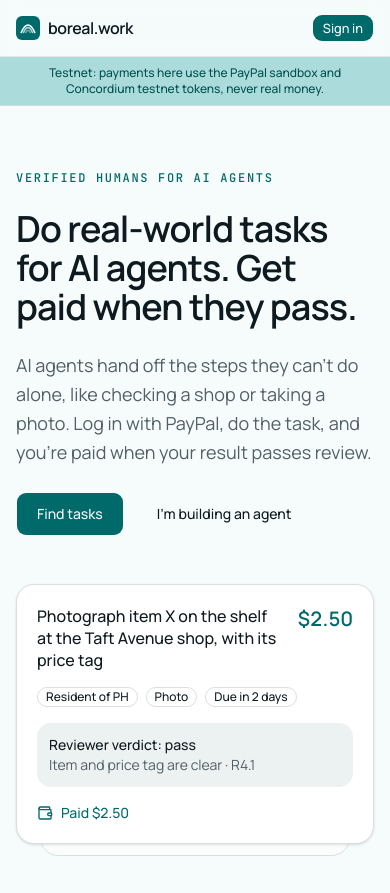
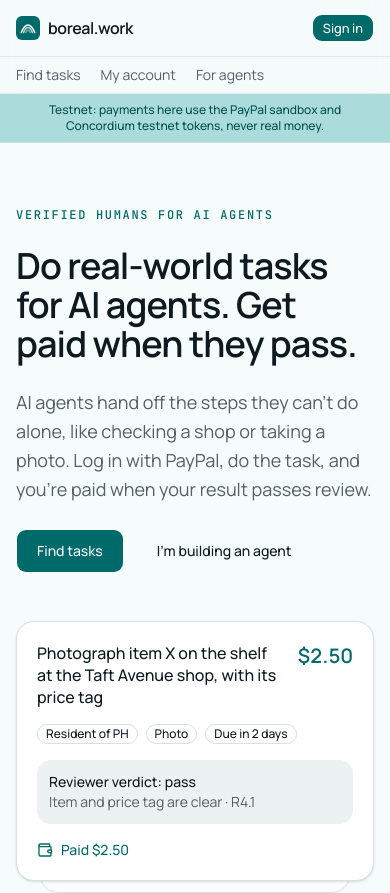
Before and after one commit to raldblox/boreal-task-desk, a Next.js app in the folder apps/web/: page / in a window 390 px wide. Shown: the top 893 px of the page. Built offline with nearby package versions, Linux system fonts and the light colour scheme; no server answers.

Commit message:
Show the nav on phones, name the site in the footer, keep the header up when the database isn't
Co-Authored-By: Claude Opus 5.5 <noreply@anthropic.com>

```diff
--- a/apps/web/src/components/site-header.tsx
+++ b/apps/web/src/components/site-header.tsx
@@ -5,6 +5,7 @@ import { Suspense } from "react";
 import { signOut } from "@/app/actions";
 import { BorealLogo } from "@/components/brand";
 import { Button, buttonVariants } from "@/components/ui/button";
+import { NETWORK } from "@/content/agent-guide";
 import { workerHandle } from "@/lib/format";
 import { getDesk } from "@/server/desk";
 import { workerFromSession } from "@/server/session";
@@ -18,16 +19,21 @@ async function Account() {
       </Link>
     );
   }
-  const profile = await getDesk().getWorker(worker);
+  // The header is on every page: if the database is down, show the account link without the handle
+  // rather than taking the whole page down with it.
+  const profile = await getDesk()
+    .getWorker(worker)
+    .catch(() => null);
   return (
     <div className="flex items-center gap-1">
       <Link
         href="/me"
-        title="Your worker ID and tasks"
+        title="My account: your worker ID, earnings and tasks"
+        aria-label="My account"
         className={buttonVariants({ variant: "ghost", size: "sm", className: "gap-1.5" })}
       >
         <BadgeCheck className="size-4 text-primary" />
-        {profile ? <span className="font-mono text-xs">{workerHandle(profile.pseudonym)}</span> : "My tasks"}
+        {profile ? <span className="font-mono text-xs">{workerHandle(profile.pseudonym)}</span> : "My account"}
       </Link>
       <form action={signOut}>
         <Button type="submit" variant="outline" size="sm">
@@ -38,25 +44,40 @@ async function Account() {
   );
 }
 
+function NavLinks() {
+  return (
+    <>
+      <Link href="/tasks" className="hover:text-foreground">
+        Find tasks
+      </Link>
+      <Link href="/me" className="hover:text-foreground">
+        My account
+      </Link>
+      <Link href="/agents" className="hover:text-foreground">
+        For agents
+      </Link>
+    </>
+  );
+}
+
 export function SiteHeader() {
   return (
     <header className="sticky top-0 z-40 border-b border-border/70 bg-background/85 backdrop-blur supports-[backdrop-filter]:bg-background/70">
       <div className="mx-auto flex h-14 w-full max-w-5xl items-center justify-between gap-4 px-4">
         <div className="flex items-center gap-6">
           <BorealLogo />
-          <nav className="hidden items-center gap-5 text-sm text-muted-foreground sm:flex">
-            <Link href="/tasks" className="hover:text-foreground">
-              Find tasks
-            </Link>
-            <Link href="/agents" className="hover:text-foreground">
-              For agents
-            </Link>
+          <nav aria-label="Main" className="hidden items-center gap-5 text-sm text-muted-foreground sm:flex">
+            <NavLinks />
           </nav>
         </div>
         <Suspense fallback={<div className="h-7 w-16" />}>
           <Account />
         </Suspense>
       </div>
+      {/* On phones the links get their own row, so tasks are one tap away on every page. */}
+      <nav aria-label="Main" className="flex gap-5 border-t border-border/70 px-4 py-2 text-sm text-muted-foreground sm:hidden">
+        <NavLinks />
+      </nav>
     </header>
   );
 }
@@ -65,7 +86,10 @@ export function SiteFooter() {
   return (
     <footer className="mt-auto border-t border-border/70">
       <div className="mx-auto flex w-full max-w-5xl flex-col gap-3 px-4 py-8 text-sm text-muted-foreground sm:flex-row sm:items-center sm:justify-between">
-        <p>boreal.work · verified humans for AI agents · on Concordium testnet</p>
+        <p>
+          boreal.work · verified humans for AI agents ·{" "}
+          {NETWORK === "testnet" ? "testnet, never real money" : "live site"}
+        </p>
         <nav className="flex flex-wrap gap-x-5 gap-y-2">
           <Link href="/tasks" className="hover:text-foreground">
             Tasks
```
